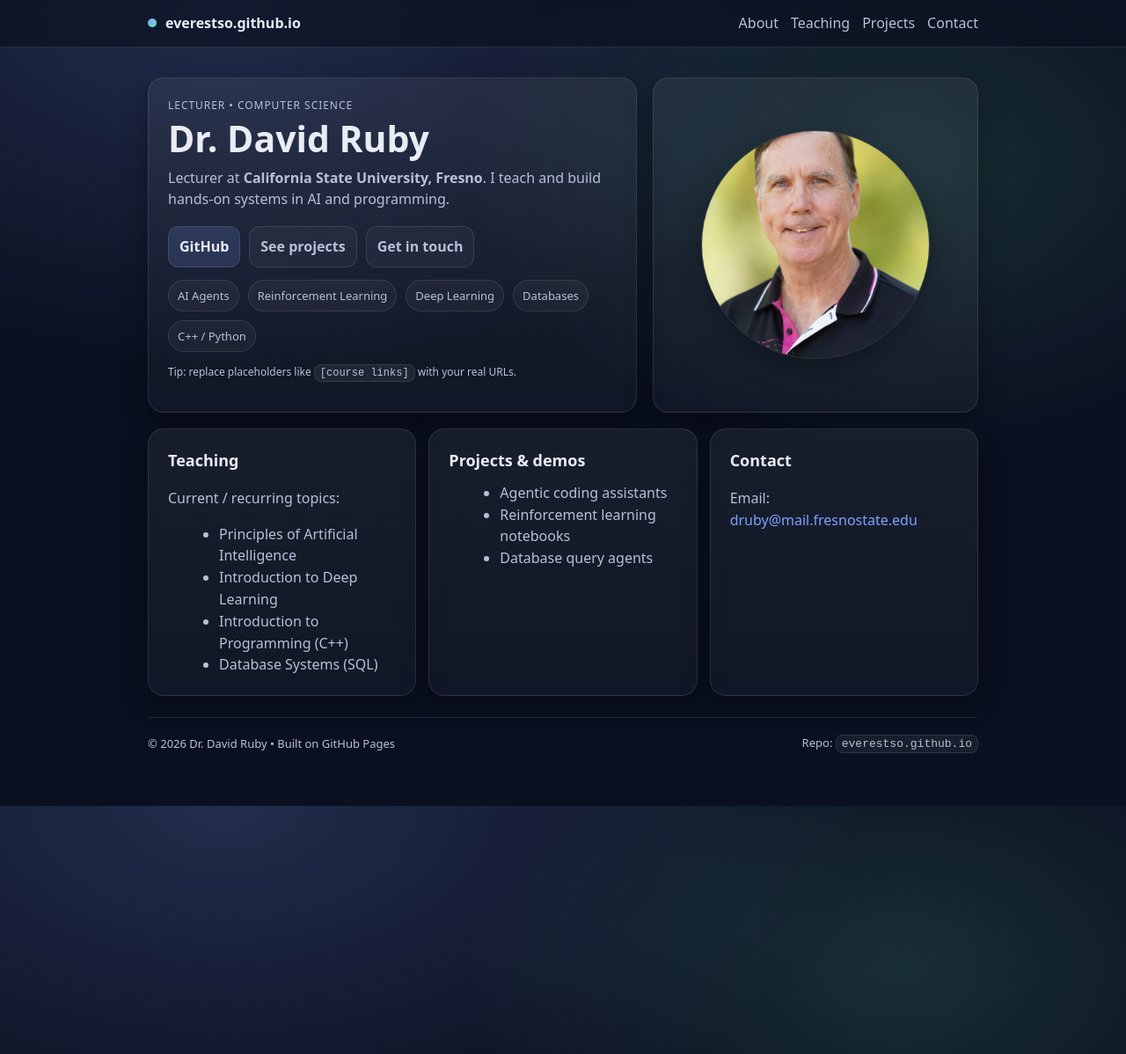
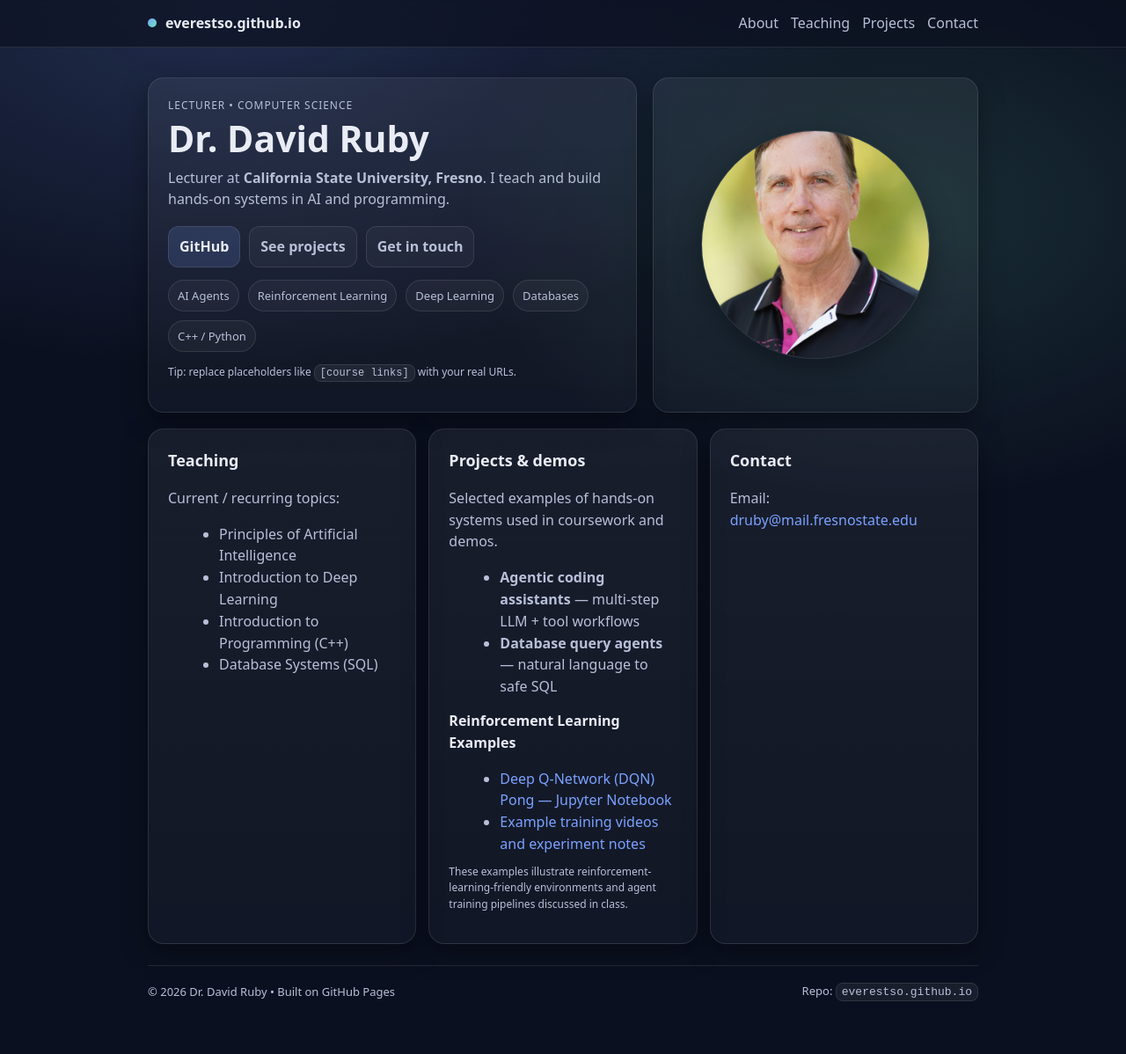
Before and after one commit to everestso/everestso.github.io, a Jekyll site: the page index.html, which Jekyll copies as it is, in a window 1280 px wide and 1198 px high. Shown: the whole window at 88% size. Built offline with Jekyll 4.4.1, drawn with Linux system fonts in a browser that asks for light colours.

Commit message:
Update projects and reinforcement learning section
Added project examples and reinforcement learning resources.

```diff
--- a/index.html
+++ b/index.html
@@ -366,11 +366,36 @@
 
 <div class="card" id="projects">
   <h2>Projects & demos</h2>
+
+  <p class="muted">
+    Selected examples of hands-on systems used in coursework and demos.
+  </p>
+
   <ul>
-          <li>Agentic coding assistants</li>
-          <li>Reinforcement learning notebooks</li>
-          <li>Database query agents</li>
+    <li><strong>Agentic coding assistants</strong> — multi-step LLM + tool workflows</li>
+    <li><strong>Database query agents</strong> — natural language to safe SQL</li>
   </ul>
+
+  <h3 style="margin-top:14px; font-size:16px;">Reinforcement Learning Examples</h3>
+  <ul>
+    <li>
+      <a href="https://github.com/everestso/summer25/blob/main/c166f25_02b_dqn_pong.ipynb"
+         target="_blank" rel="noreferrer">
+        Deep Q-Network (DQN) Pong — Jupyter Notebook
+      </a>
+    </li>
+    <li>
+      <a href="https://github.com/everestso/summer25/blob/main/README.md"
+         target="_blank" rel="noreferrer">
+        Example training videos and experiment notes
+      </a>
+    </li>
+  </ul>
+
+  <p class="note" style="margin-top:10px;">
+    These examples illustrate reinforcement-learning-friendly environments
+    and agent training pipelines discussed in class.
+  </p>
 </div>
 
 <div class="card" id="contact">
```
Lines whose indentation alone changed are shown as unchanged.
